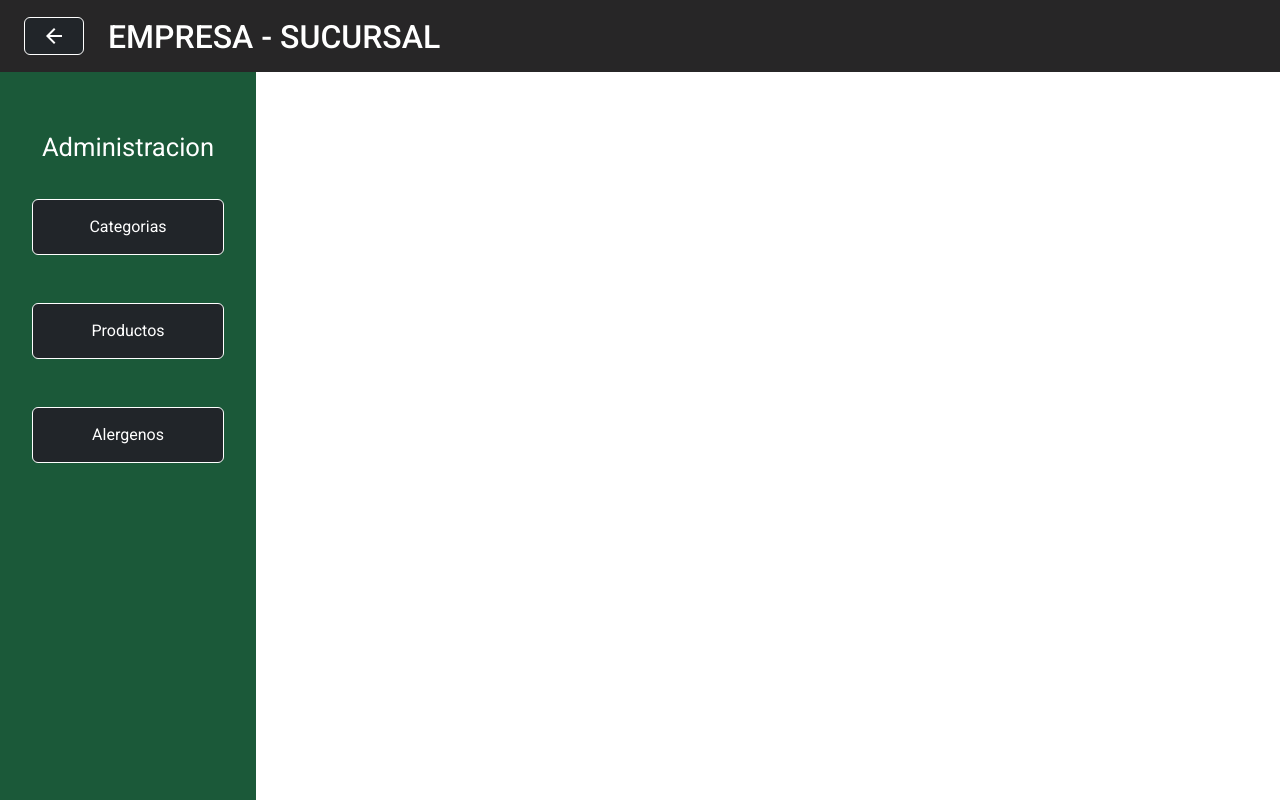
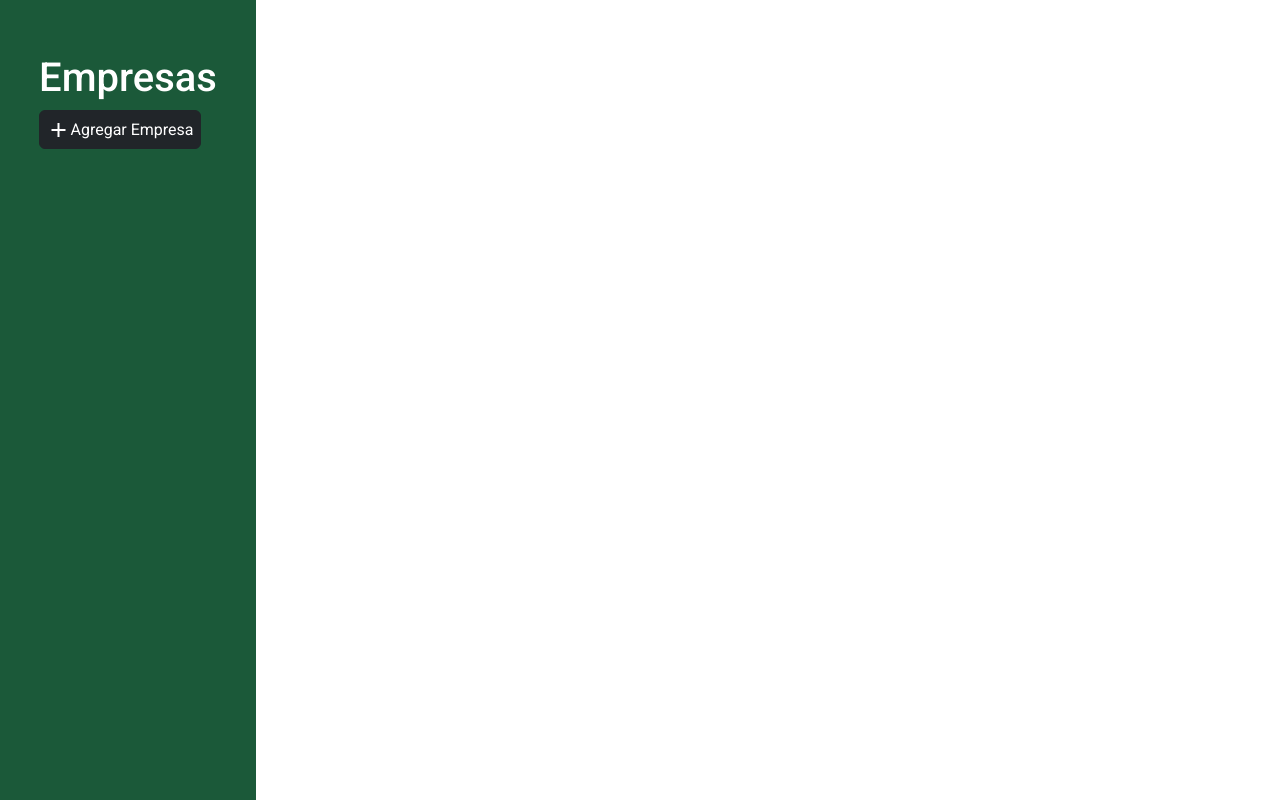
Before and after one commit to JoacoParellada/FinalProject, a React (Vite) app: page / in a window 1280 px wide. Built offline with nearby package versions, Linux system fonts and the light colour scheme.

Commit message:
creacion de rutas

```diff
--- a/package.json
+++ b/package.json
@@ -10,6 +10,7 @@
     "preview": "vite preview"
   },
   "dependencies": {
+    "@reduxjs/toolkit": "^2.3.0",
     "bootstrap": "^5.3.3",
     "react": "^18.3.1",
     "react-bootstrap": "^2.10.5",
--- a/src/App.tsx
+++ b/src/App.tsx
@@ -1,12 +1,16 @@
 import { Home } from "./components/screen/Home/Home";
 import { Sucursal } from "./components/screen/Sucursal/Sucursal";
+import { AppRouter } from "./routes/AppRouter";
 
 function App() {
 	return (
-		<div>
-			{/* <Home /> */}
-			<Sucursal/>
-		</div>
+		//<div>
+		//	{ <Home /> }
+		//	<Sucursal/>
+		//  </div>
+		<>
+			<AppRouter />
+		</>
 	);
 }
 
--- a/src/main.tsx
+++ b/src/main.tsx
@@ -1,10 +1,18 @@
 import { StrictMode } from "react";
 import { createRoot } from "react-dom/client";
+
+import "bootstrap/dist/css/bootstrap.min.css";
+import { BrowserRouter } from "react-router-dom";
+import { Provider } from "react-redux";
+import { store } from "./redux/store/store.ts";
 import App from "./App.tsx";
-import "bootstrap/dist/css/bootstrap.min.css";
 
 createRoot(document.getElementById("root")!).render(
-  <StrictMode>
-    <App />
-  </StrictMode>
+	<StrictMode>
+		<BrowserRouter>
+			<Provider store={store}>
+				<App />
+			</Provider>
+		</BrowserRouter>
+	</StrictMode>
 );
--- /dev/null
+++ b/src/routes/AppRouter.tsx
@@ -0,0 +1,10 @@
+import { Route, Routes } from "react-router-dom";
+import { Home } from "../components/screen/Home/Home";
+
+export const AppRouter = () => {
+	return (
+		<Routes>
+			<Route path="/" element={<Home />} />
+		</Routes>
+	);
+};
```
Also changed, not shown: 1 other file (tests, documents, lock files or other folders).
